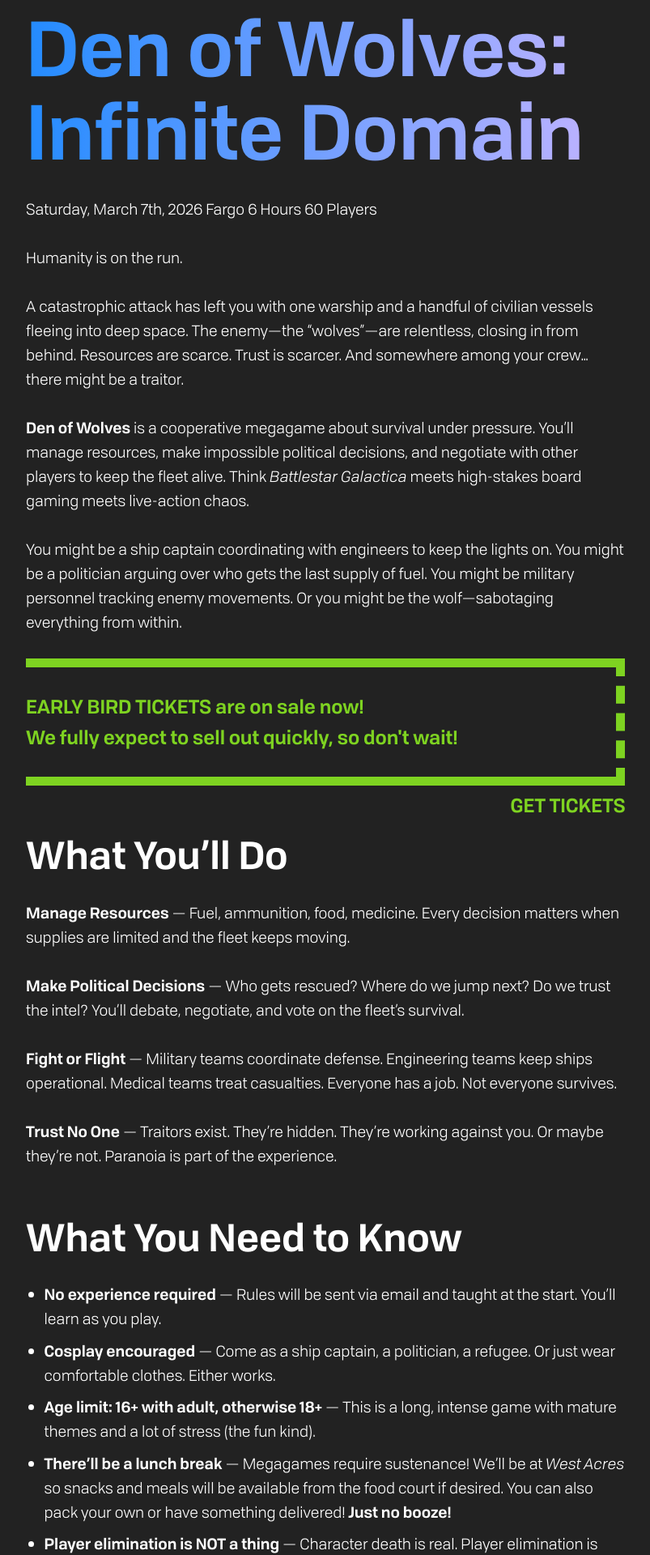
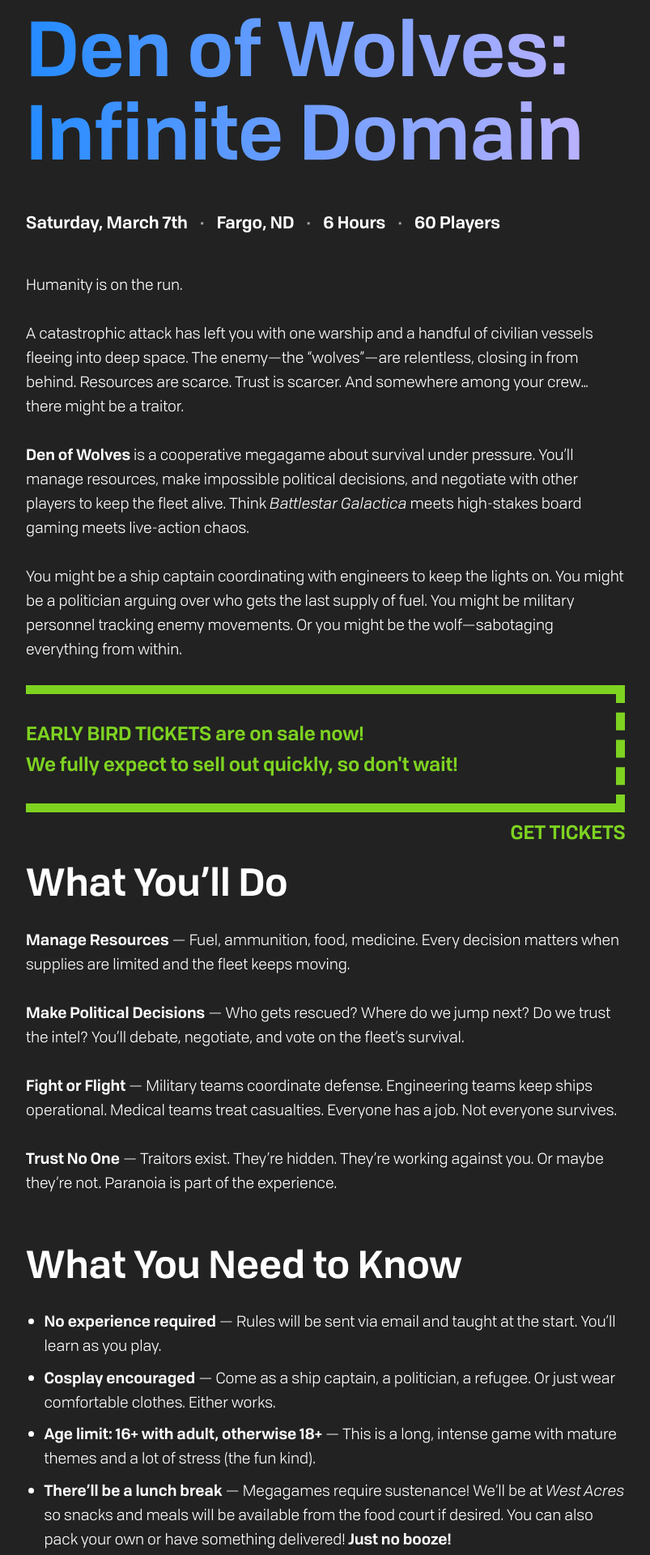
Before and after one commit to jedlimke/prairiefiregaming.com, a Jekyll site: the page built from megagames/den-of-wolves-2026.md, in a window 1280 px wide. Shown: the part 916-2836 px from the top of the page at 81% size, without its empty margins (238-1041 px from the left). Built offline with Jekyll 4.4.1, drawn with Linux system fonts in a browser that asks for light colours.

Commit message:
More tweaks.

```diff
--- a/_sass/page.scss
+++ b/_sass/page.scss
@@ -65,3 +65,40 @@
 		border-bottom: none;
 	}
 }
+// ============================================================================
+// EVENT META (Date, Location, Duration, Player Count)
+// ============================================================================
+.event-meta {
+	font-weight: bold;
+	font-size: 1.1em;
+	margin: calc(var(--spacing-unit) / 2) 0;
+	display: flex;
+	flex-wrap: wrap;
+	gap: calc(var(--spacing-unit) / 2);
+	align-items: center;
+
+	.event-meta-item {
+		white-space: nowrap;
+
+		// Add middot separator between items on desktop
+		&:not(:last-child)::after {
+			content: "·";
+			margin-left: calc(var(--spacing-unit) / 2);
+			opacity: 0.6;
+		}
+	}
+
+	// On mobile, stack items vertically and remove separators
+	@media screen and (max-width: 600px) {
+		flex-direction: column;
+		align-items: flex-start;
+		gap: 4px;
+
+		.event-meta-item {
+			&:not(:last-child)::after {
+				content: none;
+				margin-left: 0;
+			}
+		}
+	}
+}
--- a/megagames/den-of-wolves-2026.md
+++ b/megagames/den-of-wolves-2026.md
@@ -12,8 +12,8 @@ image: /assets/megagames/den-of-wolves-hero.jpg
 
 {::nomarkdown}
 <p class="event-meta">
-  <span class="event-meta-item">Saturday, March 7th, 2026</span>
-  <span class="event-meta-item">Fargo</span>
+  <span class="event-meta-item">Saturday, March 7th</span>
+  <span class="event-meta-item">Fargo, ND</span>
   <span class="event-meta-item">6 Hours</span>
   <span class="event-meta-item">60 Players</span>
 </p>
```
